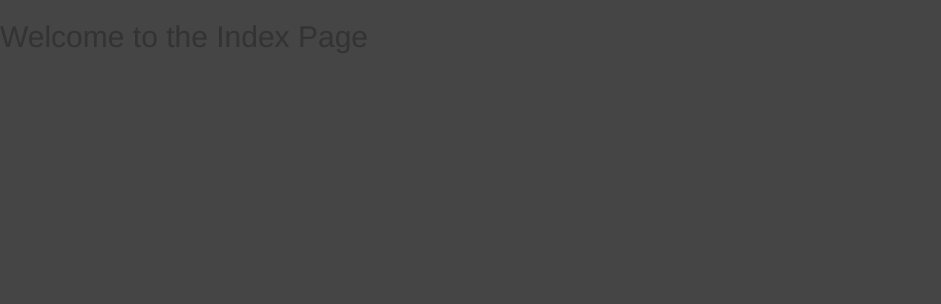
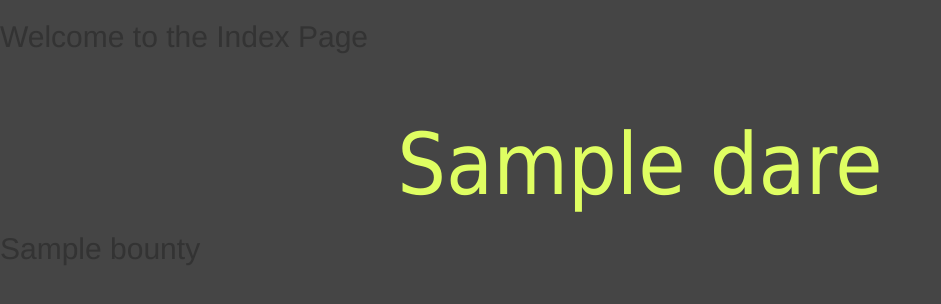
Before and after one commit to the-alex/DareYouDareMe, a Flask app: template templates/index.html in a window 1280 px wide. Shown: the top 304 px of the page, without its empty margins (0-941 px from the left). Run offline with Flask 2, Linux system fonts and the light colour scheme; the template is opened without the code that fills it: most values are stand-ins (such as "Sample title", 1, 10 or a date in 2020); some libraries are stand-ins or nearby versions.

Commit message:
push index page

```diff
--- a/controllers/database_utility.py
+++ b/controllers/database_utility.py
@@ -2,6 +2,9 @@ import keys
 from parse_rest.connection import register
 from parse_rest.user import User as ParseUser
 from parse_rest.datatypes import Object as ParseObject
+
+class Dares(ParseObject):
+    pass
 
 class DatabaseManager(object):
     """Helps with database operations, yo"""
@@ -23,3 +26,6 @@ class DatabaseManager(object):
 
     def check_for_user(self, username):
         return ParseUser.Query.get(username = p_username)
+
+    def get_dares(self):
+        return Dares.Query.all()
--- a/controllers/index.py
+++ b/controllers/index.py
@@ -1,4 +1,6 @@
 from flask import *
+
+from database_utility import DatabaseManager
 import os
 
 index = Blueprint('index', __name__, template_folder='templates')
@@ -6,6 +8,8 @@ index = Blueprint('index', __name__, template_folder='templates')
 @index.route('/', methods=['GET'])
 def index_route():
     if 'username' in session:
-        return render_template("index.html")
+        db_man = DatabaseManager()
+        dares = db_man.get_dares()
+        return render_template("index.html", dares=dares)
     else:
         return render_template("login.html")
--- a/templates/index.html
+++ b/templates/index.html
@@ -1,4 +1,11 @@
 {% extends "base.html" %}
 {% block content %}
+
 <h2> Welcome to the Index Page </h2>
+
+{% for dare in dares %}
+<h1>{{ dare.DareTitle }}</h1>
+<h2>{{ dare.bounty }}</h1>
+{% endfor %}
+
 {% endblock %}
```
